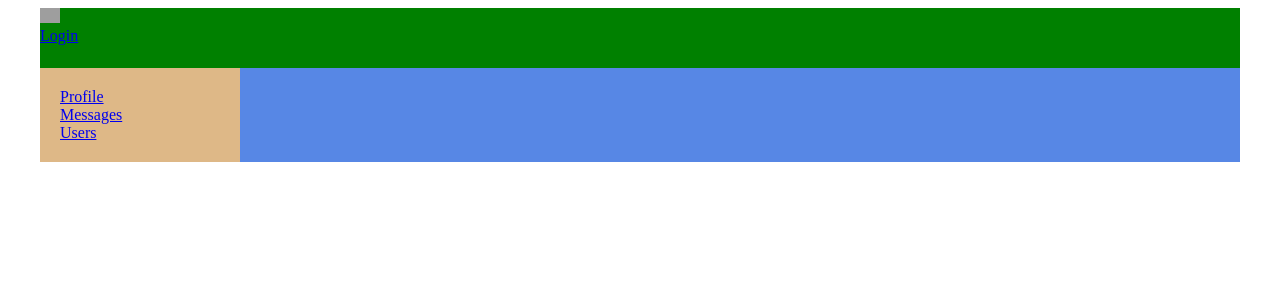
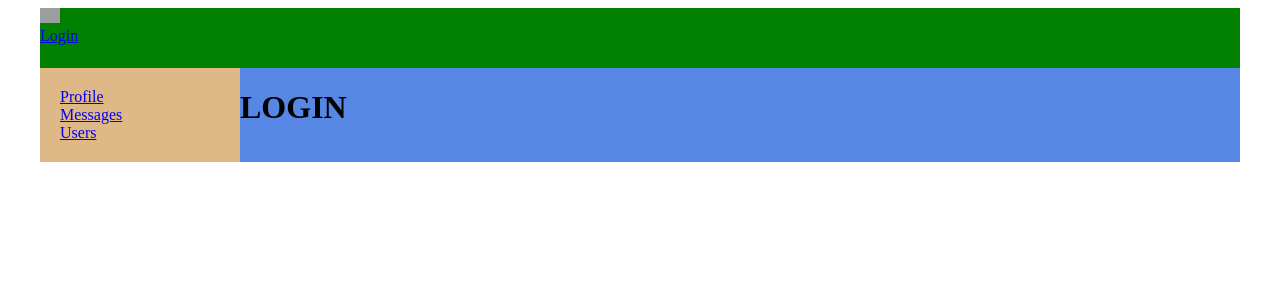
Before and after one commit to mivan999/it-incubator, a React (Create React App) app: page /login in a window 1280 px wide. Shown: the top 300 px of the page. Built offline with nearby package versions, Linux system fonts and the light colour scheme; no server answers; grey boxes are pictures that could not be loaded.

Commit message:
67 redux-thunk 2

```diff
--- a/src/App.tsx
+++ b/src/App.tsx
@@ -7,6 +7,7 @@
 import UsersContainer from './components/Users/UsersContainer';
 import ProfileContainer from './components/Profile/ProfileContainer';
 import HeaderContainer from './components/Header/HeaderContainer';
+import Login from './components/Login/Login';
 
 
 type PropsType = {
@@ -24,6 +25,7 @@
                 <Navbar />
                 <div className="app-wrapper-content">
                     <Switch>
+                        {/***********************************for router 6 ver*******************/}
                     {/*<Routes> //использовать для react-reouter-dom 6 ver*/}
                     {/*    <Route path="/dialogs/*" element={*/}
                     {/*        <DialogsContainer*/}
@@ -36,13 +38,15 @@
                     {/*    <Route path="/users" element={*/}
                     {/*        <UsersContainer/>}/>*/}
                     {/*</Routes>*/}
-                        <Route path="/dialogs/*" render={()=>
+                        <Route path="/dialogs*" render={()=>
                             <DialogsContainer/>}/>
                         <Route path="/profile/:userId?"  render={()=>
                             <ProfileContainer/>}/>
 
                         <Route path="/users"  render={()=>
                             <UsersContainer/>}/>
+                        <Route path="/login"  render={()=>
+                            <Login/>}/>
                     </Switch>
                 </div>
 
--- a/src/components/Dialogs/Dialogs.tsx
+++ b/src/components/Dialogs/Dialogs.tsx
@@ -3,6 +3,7 @@
 import Message from './Message/Message';
 import DialogItem from './DialogsItem/DialogItem';
 import {DialogsPropsType} from "./DialogsContainer";
+import {Redirect} from "react-router-dom";
 
 
 export type DialogsDataType = {
@@ -34,6 +35,7 @@
         props.updateNewMessageBody(body)
 
     }
+    if (!props.isAuth) return <Redirect to={"/login"}/>
     return (
         <div className={s.dialogs}>
             <div className={s.dialogsItems}>
--- a/src/components/Dialogs/DialogsContainer.tsx
+++ b/src/components/Dialogs/DialogsContainer.tsx
@@ -8,31 +8,32 @@
 import {DialogsPageType} from "../../redux/state";
 
 
-
-type mapStateToPropsType={
-    dialogsP:DialogsPageType
+type mapStateToPropsType = {
+    isAuth: boolean
+    dialogsP: DialogsPageType
 }
-type mapDispatchToPropsType={
-    updateNewMessageBody:(body:string)=>void,
-    sendMessage:()=>void
+type mapDispatchToPropsType = {
+    updateNewMessageBody: (body: string) => void,
+    sendMessage: () => void
 }
-export type DialogsPropsType=mapDispatchToPropsType & mapStateToPropsType
+export type DialogsPropsType = mapDispatchToPropsType & mapStateToPropsType
 
 
-let mapStateToProps=(state:AppStateType):mapStateToPropsType=>{
+let mapStateToProps = (state: AppStateType): mapStateToPropsType => {
     return {
-        dialogsP:state.dialogsPage
+        dialogsP: state.dialogsPage,
+        isAuth: state.auth.isAuth
     }
 }
-let mapDispatchToProps=(dispatch:Dispatch):mapDispatchToPropsType=>{
+let mapDispatchToProps = (dispatch: Dispatch): mapDispatchToPropsType => {
     return {
-        updateNewMessageBody:(body:string)=>{
+        updateNewMessageBody: (body: string) => {
             dispatch(updateNewMessageBodyAC(body))
         },
-        sendMessage:()=>{
+        sendMessage: () => {
             dispatch(sendMessageAC())
         }
     }
 }
-const DialogsContainer=connect(mapStateToProps,mapDispatchToProps)(Dialogs)
+const DialogsContainer = connect(mapStateToProps, mapDispatchToProps)(Dialogs)
 export default DialogsContainer;
--- /dev/null
+++ b/src/components/Login/Login.tsx
@@ -0,0 +1,11 @@
+import React from 'react';
+
+const Login = () => {
+    return (
+        <h1>
+           LOGIN
+        </h1>
+    );
+};
+
+export default Login;
--- a/src/components/Profile/ProfileContainer.tsx
+++ b/src/components/Profile/ProfileContainer.tsx
@@ -4,7 +4,7 @@
 import {getUsersProfile, profileType} from '../../redux/profile-reducer';
 import {connect} from 'react-redux';
 import {AppStateType} from '../../redux/redux-store';
-import {RouteComponentProps, withRouter} from 'react-router-dom';
+import {Redirect, RouteComponentProps, withRouter} from 'react-router-dom';
 
 type PathParamsType = {
     userId: string
@@ -19,22 +19,24 @@
 }
 type mapStateToPropsType = {
     profile: profileType | null
+    isAuth: boolean
 }
 
 class ProfileContainer extends React.Component<ProfileType> {
     componentDidMount() {
+
         let UserId = this.props.match.params.userId;
 
        this.props.getUsersProfile(UserId)
     }
 
     render() {
-
+        if (!this.props.isAuth) return <Redirect to={"/login"}/>
         return (
 
             <Profile
                 profile={this.props.profile}
-                // getUsersProfile={this.props.getUsersProfile}
+
             />
 
         );
@@ -42,7 +44,8 @@
 }
 
 let mapStateToProps = (state: AppStateType) => ({
-    profile: state.profilePage.profile
+    profile: state.profilePage.profile,
+    isAuth: state.auth.isAuth
 })
 let WithUrlDataContainerComponent = withRouter(ProfileContainer)
 export default connect(mapStateToProps, {getUsersProfile})(WithUrlDataContainerComponent);
```
